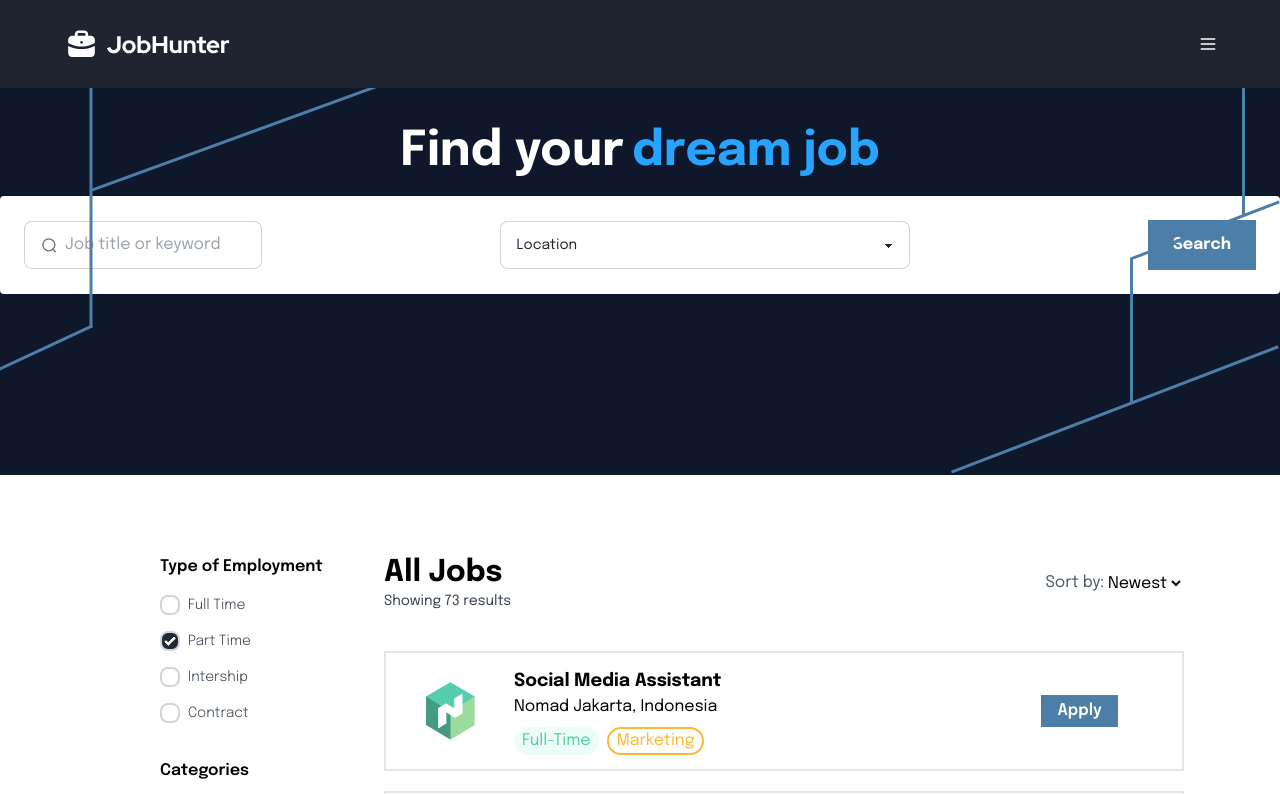
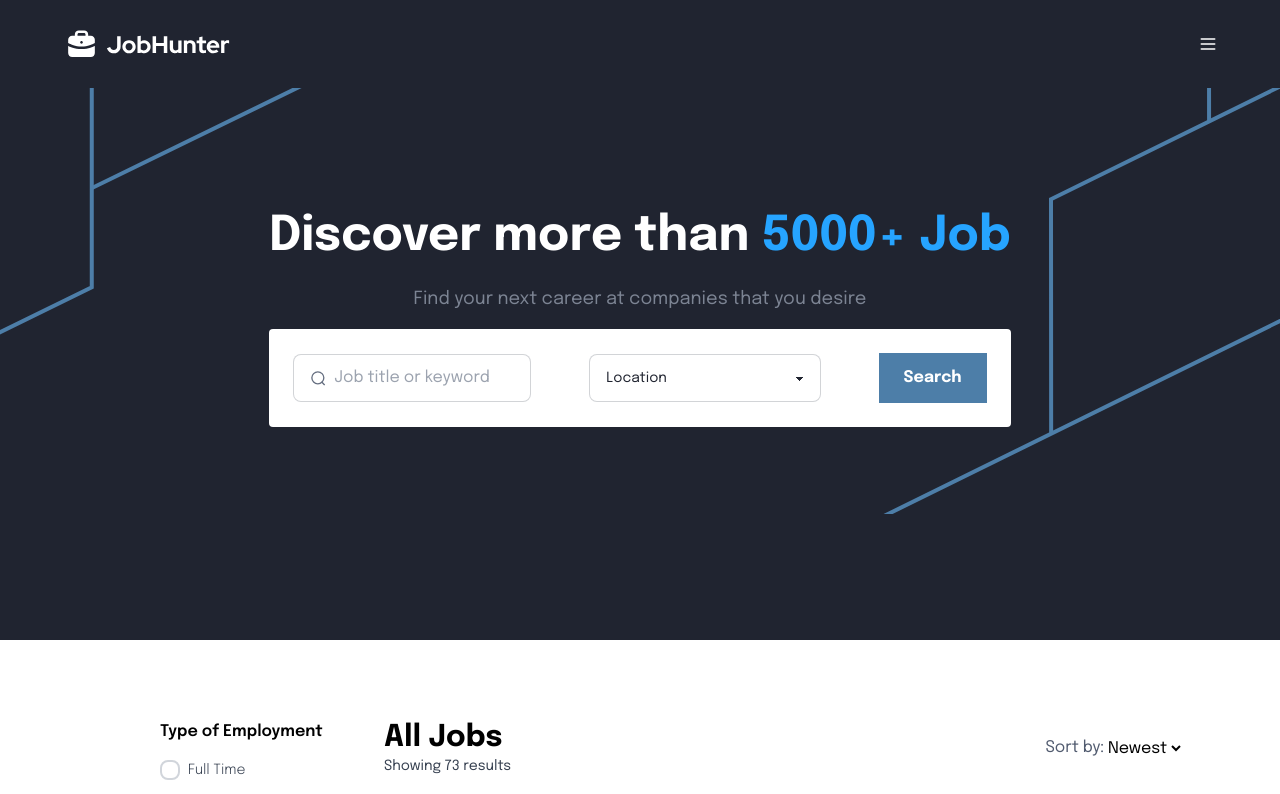
Before and after one commit to FERN2-Job-Marketplace/job-hunter, a Next.js app in the folder jobhunter/: page /FindJobs in a window 1280 px wide. Shown: the top 794 px of the page. Built offline with nearby package versions, Linux system fonts and the light colour scheme; no server answers.

Commit message:
style: update findjobs page header

```diff
--- a/jobhunter/src/app/FindJobs/page.tsx
+++ b/jobhunter/src/app/FindJobs/page.tsx
@@ -6,15 +6,12 @@ import SearchBar from "../_components/SearchBar";
 export default function FindJobs() {
     return(
         <>
-            <CustomBackground />
-            <div className="w-screen h-[475px] bg-cale">
-                <div className="container w-[83%] mx-auto pt-32">
-                    <div className="pb-5 flex gap-2 justify-center items-center">
-                        <div className="font-bold text-white text-5xl">Find your</div>
-                        <div className="font-bold text-[#26A4FF] text-5xl">dream job</div>
-                    </div>
+            <div className="homeHero w-full min-h-[80vh] flex items-center justify-center bg-raisin-black">
+                <div className="homeHeroContent relative z-[1]">
+                    <h1 className="font-bold text-white text-center text-4xl lg:text-5xl mb-[25px]">Discover more than <span className="text-celestial-blue">5000+ Job</span></h1>
+                    <p className="text-slate-grey text-center text-[18px] mb-4">Find your next career at companies that you desire</p>
+                    <SearchBar/>
                 </div>
-                <SearchBar />
             </div>
             <div className="flex flex-row bg-white pl-40 py-20">
                 <div className="w-[20%]">
```
